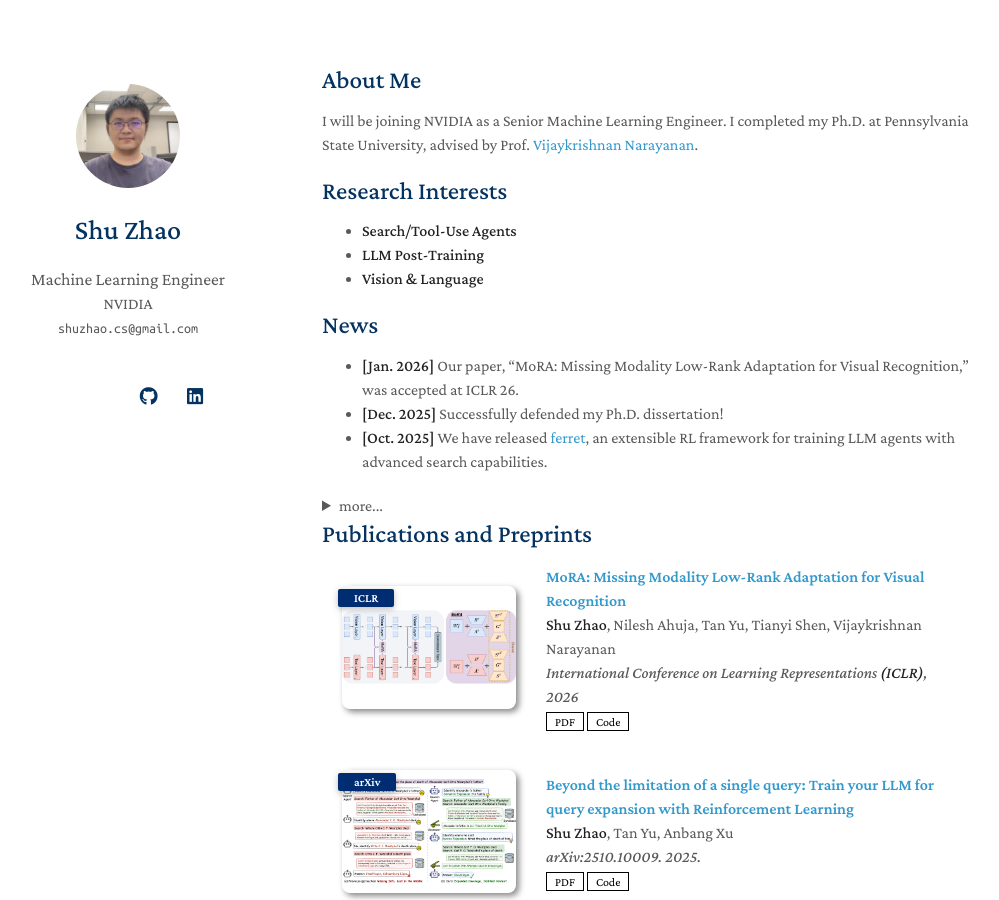
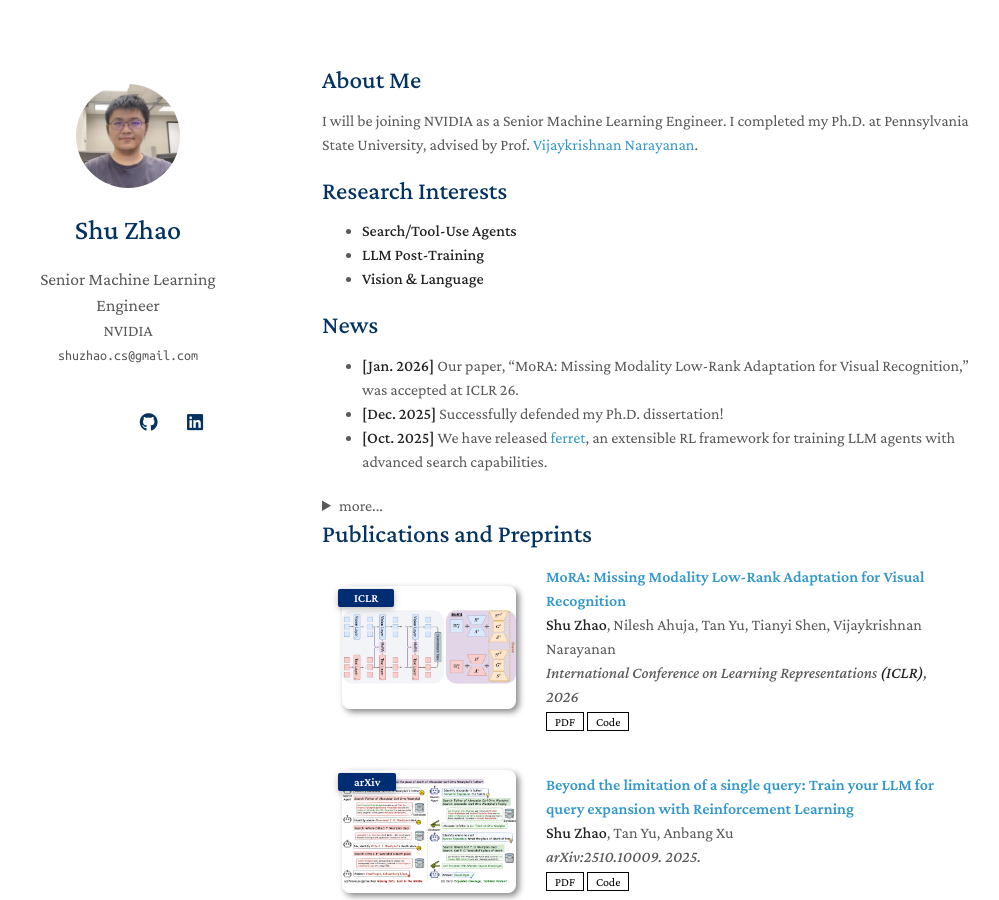
Before and after one commit to Tree-Shu-Zhao/Tree-Shu-Zhao.github.io, a Jekyll site: the page built from index.md, in a window 1280 px wide and 900 px high. Shown: the whole window, without its empty margins (148-1147 px from the left). Built offline with Jekyll 4.4.1, drawn with Linux system fonts in a browser that asks for light colours; nearby versions of some CDN libraries; a style sheet for code colours, icons or effects is not loaded; our own code applies the rules of GitHub Pages for plain Markdown files.

Commit message:
Update _config.yml

```diff
--- a/_config.yml
+++ b/_config.yml
@@ -1,6 +1,6 @@
 # Basic Information
 title: Shu Zhao
-position: Machine Learning Engineer
+position: Senior Machine Learning Engineer
 affiliation: NVIDIA
 email: shuzhao.cs@gmail.com
 
```
